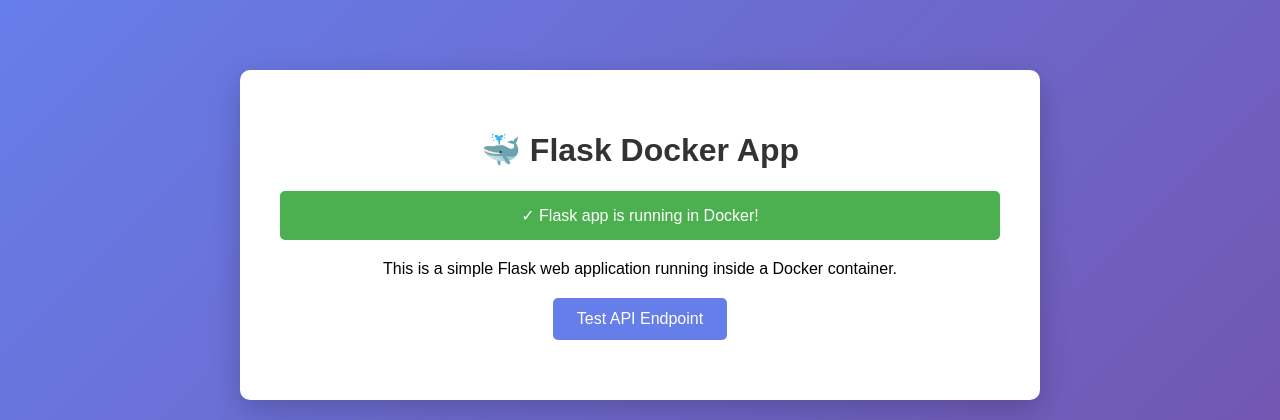
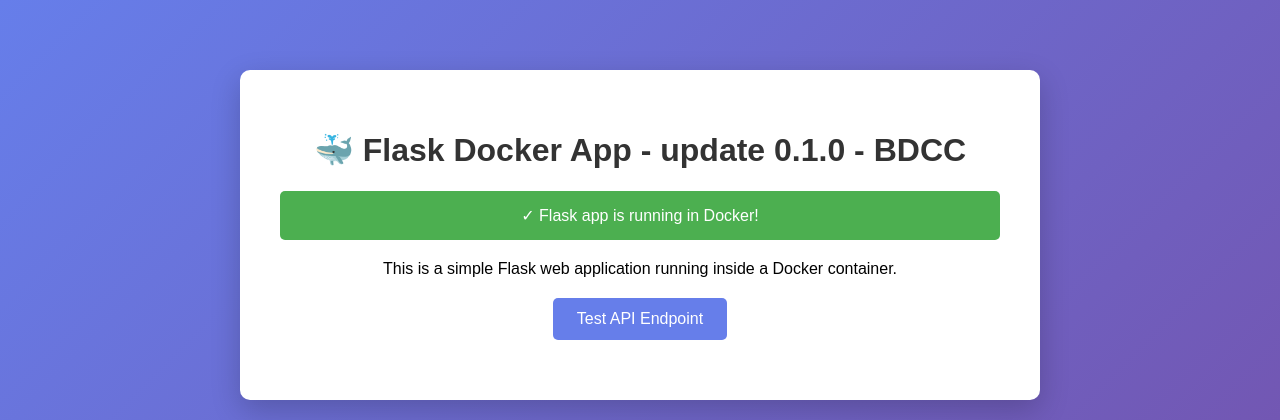
Before and after one commit to taoudi-abdelbasset/demo-simple-webapp, a Flask app: page / in a window 1280 px wide. Shown: the top 420 px of the page. Run offline with Flask 3, Linux system fonts and the light colour scheme.

Commit message:
feat: add new feature to branch

```diff
--- a/templates/index.html
+++ b/templates/index.html
@@ -56,7 +56,7 @@
 </head>
 <body>
     <div class="container">
-        <h1>🐳 Flask Docker App</h1>
+        <h1>🐳 Flask Docker App - update 0.1.0 - BDCC</h1>
         <div class="status">
             ✓ Flask app is running in Docker!
         </div>
```
